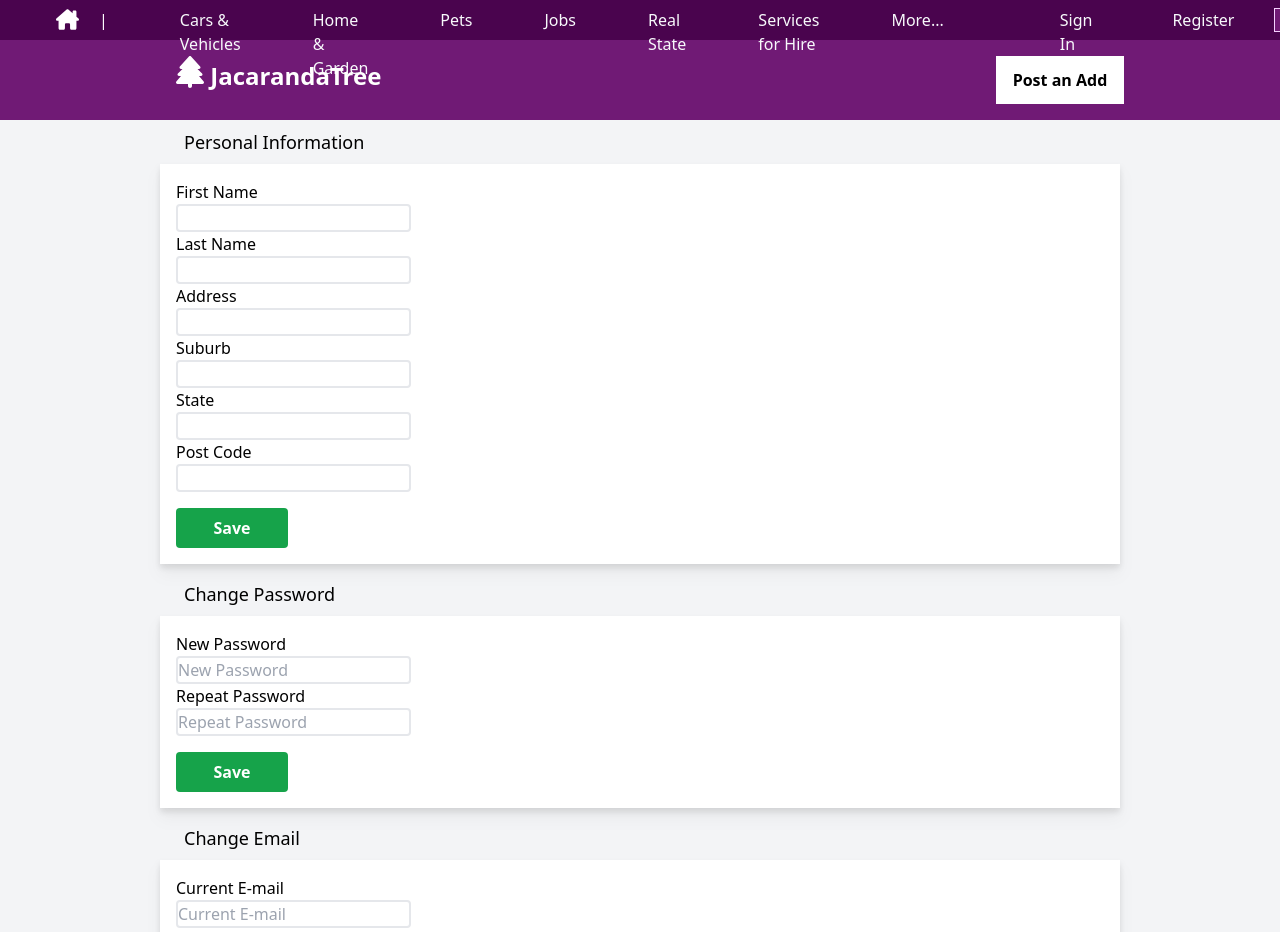
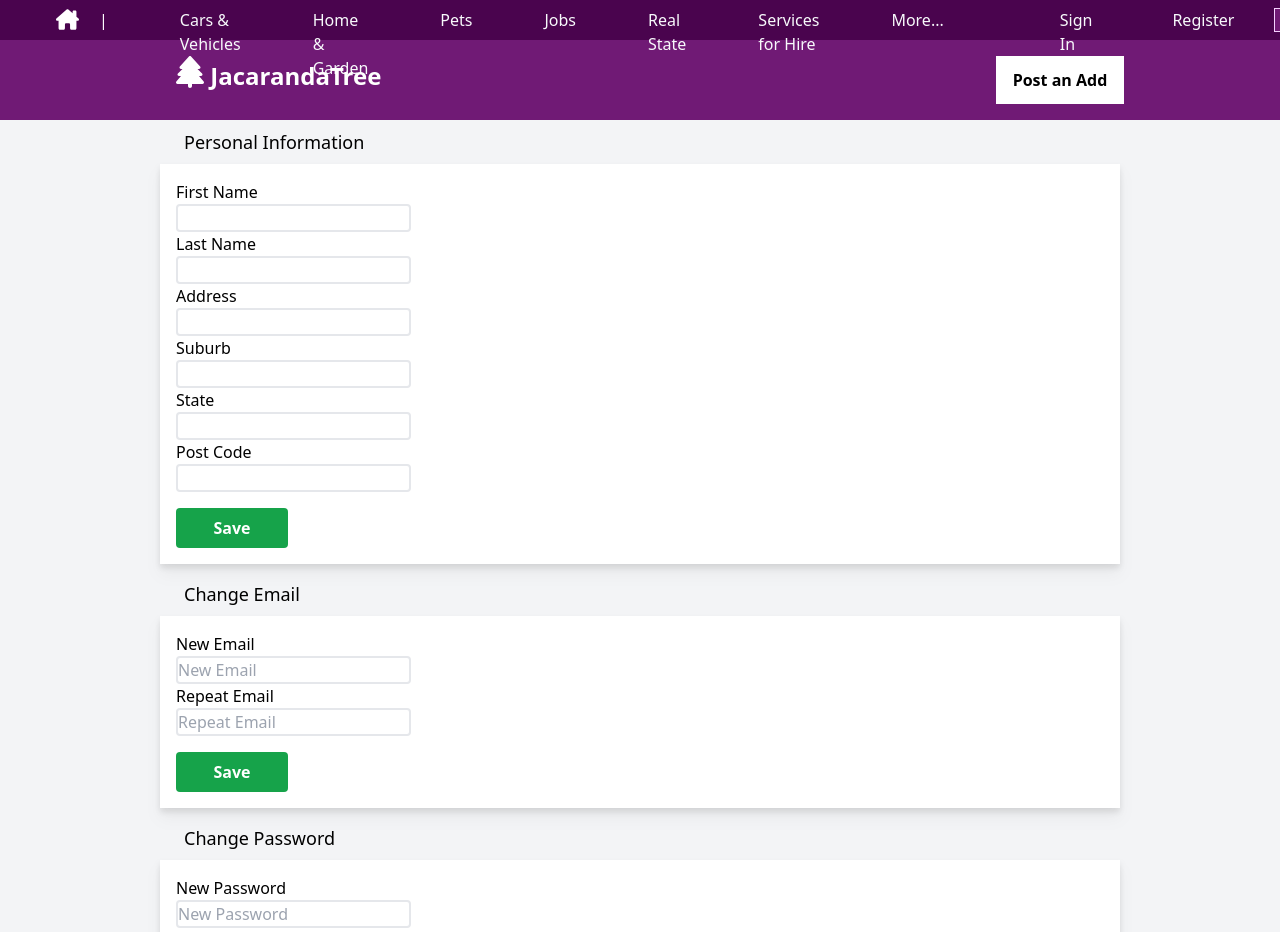
Before and after one commit to GuilhermeDutraCode/JacarandaTree2, a Next.js app: page /myaccount in a window 1280 px wide. Shown: the top 932 px of the page. Built offline with nearby package versions, Linux system fonts and the light colour scheme.

Commit message:
Updating user info works properly, started to implement payment system

```diff
--- /dev/null
+++ b/src/app/api/checkout/route.ts
@@ -0,0 +1,19 @@
+import { NextResponse } from "next/server";
+import prisma from "../../../../lib/prisma";
+
+export async function POST (req: any, res: any){
+
+    let itemSLug : any = await req.text();
+
+    itemSLug = itemSLug.replace(/"/g, '');
+
+    const itemInfo = await prisma.item.findUnique({
+        where: {
+            slug: itemSLug
+        }
+    })
+
+    console.log(itemInfo)
+
+    return NextResponse.json(itemInfo)
+}
--- /dev/null
+++ b/src/app/api/edit-email/route.ts
@@ -0,0 +1,25 @@
+import { NextResponse } from "next/server";
+import prisma from "../../../../lib/prisma";
+
+
+export async function POST (req: any) {
+    const body : any = await req.text(); // Consume the ReadableStream and get the body as a string
+    const user = JSON.parse(body)
+    console.log(user);
+
+    try {
+        await prisma.user.update({
+            where: {
+                id: user.id
+            },
+            data: {
+                email: user.email,
+            },
+        })
+        return NextResponse.json("Success")
+    } catch (error) {
+        return NextResponse.json("failed to update")
+    }
+
+//     return NextResponse.json("Success")
+ }
--- /dev/null
+++ b/src/app/api/edit-password/route.ts
@@ -0,0 +1,23 @@
+import { NextResponse } from "next/server";
+import prisma from "../../../../lib/prisma";
+
+
+export async function POST (req: any) {
+    const body : any = await req.text(); // Consume the ReadableStream and get the body as a string
+    const user = JSON.parse(body)
+    console.log(user);
+
+    try {
+        await prisma.user.update({
+            where: {
+                id: user.id
+            },
+            data: {
+                password: user.password,
+            },
+        })
+        return NextResponse.json("Success")
+    } catch (error) {
+        return NextResponse.json("failed to update")
+    }
+}
--- /dev/null
+++ b/src/app/checkout/[slug]/Order.tsx
@@ -0,0 +1,18 @@
+export default function Order (props : any) {
+    let itemInformation = props.props
+    console.log(itemInformation.name);
+
+
+   return(
+    <div>
+        <h1>Your order</h1>
+        <h1>{itemInformation.name}</h1>
+        <h1>{itemInformation.description}</h1>
+        <h1>price</h1>
+        <h1>{itemInformation.price}</h1>
+
+        <h1>TOTAL: {itemInformation.price}</h1>
+        <button>Place Order</button>
+    </div>
+   )
+}
--- /dev/null
+++ b/src/app/checkout/[slug]/PayPal.tsx
@@ -0,0 +1,5 @@
+export default function PayPal () {
+    return (
+        <div>Meeow</div>
+    )
+}
--- a/src/app/item/[slug]/Advertisement.tsx
+++ b/src/app/item/[slug]/Advertisement.tsx
@@ -16,6 +16,8 @@ export default async function  Advertisement({slug}: any) {
             id: item?.user_id
         }
     })
+
+    console.log(item)
 
     return (
         <div className="flex justify-center p-2 h-fit drop-shadow-lg rounded">
@@ -54,7 +56,7 @@ export default async function  Advertisement({slug}: any) {
              <FontAwesomeIcon
              className="h-10 w-10 inline px-2"
              icon={faMessage} />
-                 Sign in to message
+                 <Link href={`/checkout/${item?.slug}`}> Sign in to message</Link>
              </button>
              <p className="text-sm text-center text-slate-700">
                 <FontAwesomeIcon
--- a/src/app/myaccount/Email.tsx
+++ b/src/app/myaccount/Email.tsx
@@ -1,18 +1,70 @@
-export default function Email (){
-    return(
+'use client'
+import { useContext, useState } from "react";
+import { AuthenticationContext } from "../context/AuthContext";
+
+export default function Email () {
+    const { error, loading, data, setAuthState } = useContext(AuthenticationContext)
+    let success = null
+    const [ formData, setFormData ] = useState({
+        email: "",
+        comfirmedMail: "",
+        id: 0
+    });
+
+    const handleChange = async ( e : any ) => {
+        setFormData({
+            ...formData,
+            [e.target.name]: e.target.value
+        });
+    }
+    const handleSubmit = async ( e : any ) => {
+        e.preventDefault()
+
+        formData.id = data?.id ?? 0
+
+        if(formData.email === formData.comfirmedMail){
+            const res = await fetch(
+                "/api/edit-email",
+                {
+                    method: 'POST',
+                    body: JSON.stringify(formData)
+                }
+            )
+            const response = await res.json();
+            console.log(response);
+        } else {
+            alert("Email must match!")
+        }
+    }
+
+    return (
         <div className="flex justify-center ...">
-            <div className="w-3/4">
-                <h1 className="text-lg pt-4 py-2 pl-6">Change Email</h1>
-                <form className="bg-white drop-shadow-lg mb-4 p-4">
-                    <h1>Current E-mail</h1>
-                    <input className="border-2 rounded" type="text" placeholder="Current E-mail" />
-                    <h1>New E-mail</h1>
-                    <input className="border-2 rounded" type="text" placeholder="New E-mail" />
-                    <h1>Repeat New E-mail</h1>
-                    <input className="border-2 rounded" type="text" placeholder="Repeat New E-mail" />
-                    <button className="block h-10 w-28 mt-4 text-white font-bold bg-green-600 rounded">Save</button>
-                </form>
-            </div>
+        <div className="w-3/4">
+            <h1 className="text-lg pt-4 py-2 pl-6">Change Email</h1>
+            <form onSubmit={handleSubmit} className="bg-white drop-shadow-lg p-4">
+                <h1>New Email</h1>
+                <input
+                className="border-2 rounded"
+                value={formData.email}
+                onChange={handleChange}
+                name="email"
+                type="email"
+                placeholder="New Email"
+                />
+
+                <h1>Repeat Email</h1>
+                <input
+                className="border-2 rounded"
+                onChange={handleChange}
+                value={formData.comfirmedMail}
+                name="comfirmedMail"
+                type="email"
+                placeholder="Repeat Email"
+                />
+
+                <button type="submit" className="block h-10 w-28 mt-4 text-white font-bold bg-green-600 rounded">Save</button>
+            </form>
         </div>
+    </div>
     )
 }
--- a/src/app/myaccount/Password.tsx
+++ b/src/app/myaccount/Password.tsx
@@ -1,15 +1,68 @@
+'use client'
+import { useContext, useState } from "react";
+import { AuthenticationContext } from "../context/AuthContext";
+
 export default function Password () {
+    const { error, loading, data, setAuthState } = useContext(AuthenticationContext)
+    let success = null
+    const [ formData, setFormData ] = useState({
+        password: "",
+        comfirmedPassword: "",
+        id: 0
+    });
+
+    const handleChange = async ( e : any ) => {
+        setFormData({
+            ...formData,
+            [e.target.name]: e.target.value
+        });
+    }
+    const handleSubmit = async ( e : any ) => {
+        e.preventDefault()
+
+        formData.id = data?.id ?? 0
+
+        if(formData.password === formData.comfirmedPassword){
+            const res = await fetch(
+                "/api/edit-password",
+                {
+                    method: 'POST',
+                    body: JSON.stringify(formData)
+                }
+            )
+            const response = await res.json();
+            console.log(response);
+        } else {
+            alert("Passwords must match!")
+        }
+    }
+
     return (
         <div className="flex justify-center ...">
         <div className="w-3/4">
             <h1 className="text-lg pt-4 py-2 pl-6">Change Password</h1>
-            <form className="bg-white drop-shadow-lg p-4">
+            <form onSubmit={handleSubmit} className="bg-white drop-shadow-lg p-4">
                 <h1>New Password</h1>
-                <input className="border-2 rounded" type="text" placeholder="New Password" />
+                <input
+                className="border-2 rounded"
+                value={formData.password}
+                onChange={handleChange}
+                name="password"
+                type="text"
+                placeholder="New Password"
+                />
+
                 <h1>Repeat Password</h1>
-                <input className="border-2 rounded" type="text" placeholder="Repeat Password" />
+                <input
+                className="border-2 rounded"
+                onChange={handleChange}
+                value={formData.comfirmedPassword}
+                name="comfirmedPassword"
+                type="text"
+                placeholder="Repeat Password"
+                />
 
-                <button className="block h-10 w-28 mt-4 text-white font-bold bg-green-600 rounded">Save</button>
+                <button type="submit" className="block h-10 w-28 mt-4 text-white font-bold bg-green-600 rounded">Save</button>
             </form>
         </div>
     </div>
--- a/src/app/myaccount/Personal.tsx
+++ b/src/app/myaccount/Personal.tsx
@@ -1,20 +1,22 @@
 'use client'
-import {  ChangeEvent, useContext, useState } from "react";
+import { useContext, useState } from "react";
 import { AuthenticationContext } from "../context/AuthContext";
-import { log } from "console";
+
 
 export default function Personal () {
     const { error, loading, data, setAuthState } = useContext(AuthenticationContext)
 
     const [ formData, setFormData ] = useState({
-        firstName: "",
-        lastName: "",
-        address: "",
-        suburb: "",
-        state: "",
-        postcode: "",
+        firstName: data?.first_name,
+        lastName: data?.last_name,
+        address: data?.address,
+        suburb: data?.suburb,
+        state: data?.state,
+        postcode: data?.postcode,
         id: 0
     });
+
+    const [success, setSuccess] = useState(false);
 
     const handleChange = (e: any) => {
         setFormData({
@@ -37,15 +39,25 @@ export default function Personal () {
             }
         )
         const response = await res.json();
-        console.log(response);
+        if(response){
+            setSuccess(true);
+            setTimeout(function(){
+                setSuccess(false)
+            }, 2500);
+        }
+        console.log(success);
 
     };
+
 
     return (
         <div className="flex justify-center ...">
             <div className="w-3/4">
                 <h1 className="text-lg py-2 pl-6">Personal Information</h1>
                 <form onSubmit={handleSubmit} className="bg-white drop-shadow-lg p-4">
+                    {success? (
+                        <h1 className="bg-green-600 text-white w-80 text-center">Information Updated Successfully.</h1>
+                    ) : null}
                     <h1>First Name</h1>
                     <input
                     onChange={handleChange}
--- a/src/app/myaccount/page.tsx
+++ b/src/app/myaccount/page.tsx
@@ -11,8 +11,8 @@ export default function Page (){
         <Navbar />
         <Subnav />
         <Personal />
+        <Email />
         <Password />
-        <Email />
         <Footer />
     </main>
    )
--- a/src/app/signin/Center.tsx
+++ b/src/app/signin/Center.tsx
@@ -29,12 +29,16 @@ export default function Center(){
         )
         const cleanRes = await res.json();
         console.log(cleanRes);
-
-        setAuthState({
-            data: cleanRes,
-            error: null,
-            loading: false
-        })
+        if(cleanRes !== "Failed to Sign in"){
+            setAuthState({
+                data: cleanRes,
+                error: null,
+                loading: false
+            })
+            alert("Succesfiully signed in")
+        } else (
+            alert("wrong password or username")
+        )
     }
 
     return(
```
Also changed, not shown: src/app/checkout/[slug]/page.tsx (added, +35 -0 lines).
